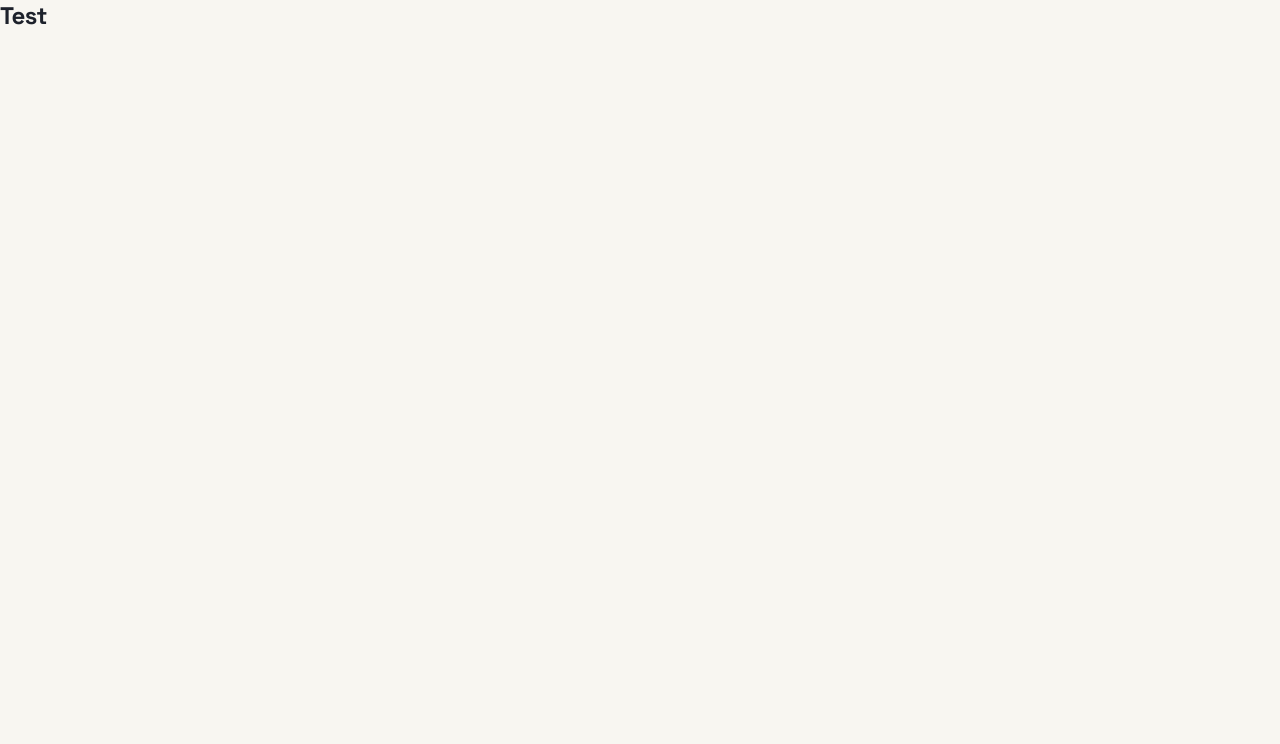
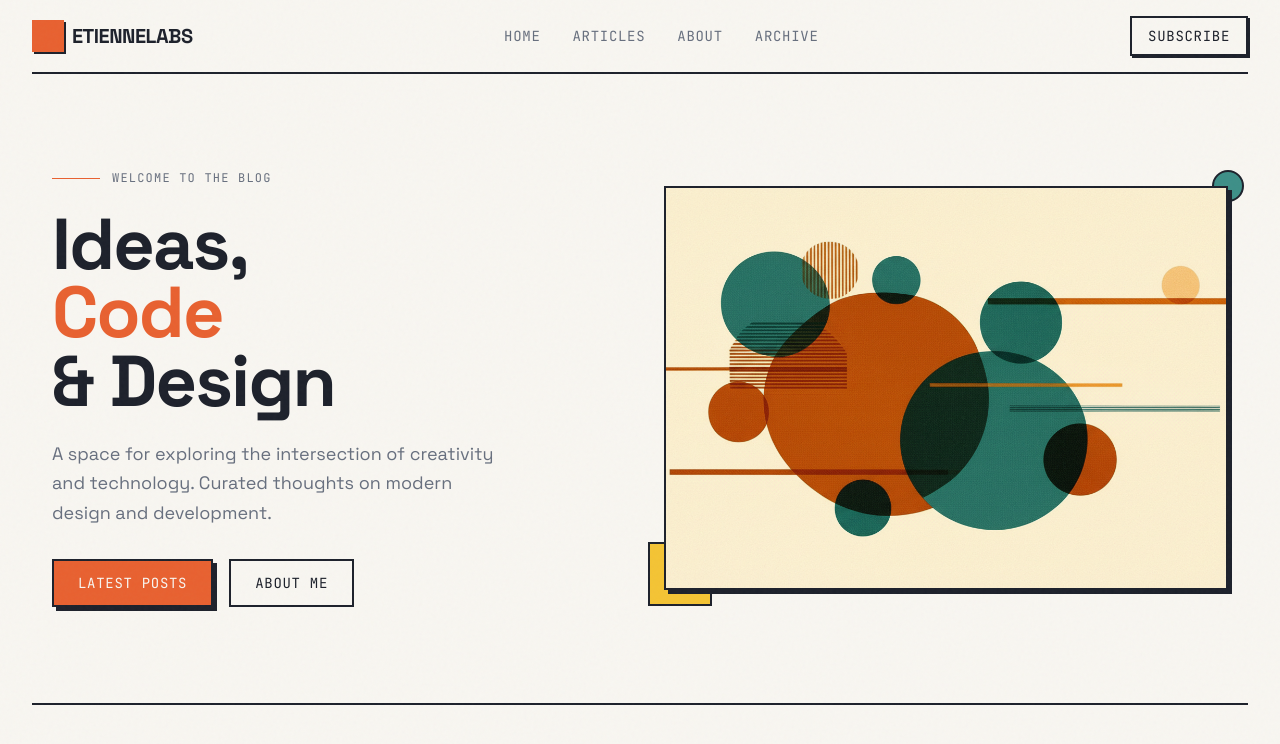
Before and after one commit to jellebaele/etiennelabs, a Next.js app: page / in a window 1280 px wide. Shown: the top 744 px of the page. Built offline with nearby package versions, Linux system fonts and the light colour scheme.

Commit message:
Add HeroSection

```diff
--- a/src/app/layout.tsx
+++ b/src/app/layout.tsx
@@ -1,20 +1,10 @@
-import type { Metadata } from "next";
-import { Geist, Geist_Mono } from "next/font/google";
-import "./globals.css";
-
-const geistSans = Geist({
-  variable: "--font-geist-sans",
-  subsets: ["latin"],
-});
-
-const geistMono = Geist_Mono({
-  variable: "--font-geist-mono",
-  subsets: ["latin"],
-});
+import Header from '@/components/Header';
+import type { Metadata } from 'next';
+import './globals.css';
 
 export const metadata: Metadata = {
-  title: "Create Next App",
-  description: "Generated by create next app",
+  title: 'etiennelab.dev',
+  description: 'A blog site',
 };
 
 export default function RootLayout({
@@ -24,10 +14,16 @@ export default function RootLayout({
 }>) {
   return (
     <html
-      lang="en"
-      className={`${geistSans.variable} ${geistMono.variable} h-full antialiased`}
-    >
-      <body className="min-h-full flex flex-col">{children}</body>
+      lang='en'
+      suppressHydrationWarning>
+      <body>
+        <div className='min-h-screen bg-background max-w-7xl mx-auto px-8'>
+          <div className='grain-overlay' />
+          <Header />
+          {children}
+          {/* <Footer /> */}
+        </div>
+      </body>
     </html>
   );
 }
--- /dev/null
+++ b/src/app/not-found.tsx
@@ -0,0 +1,17 @@
+import Link from 'next/link';
+
+const NotFound = () => {
+  return (
+    <div className='min-h-screen flex flex-col items-center justify-center gap-4'>
+      <h1 className='text-4xl font-bold'>404</h1>
+      <p className='text-muted-foreground font-mono'>Page not found</p>
+      <Link
+        href='/'
+        className='font-mono text-xs uppercase tracking-widest text-muted-foreground hover:text-primary transition-colors'>
+        ← Back home
+      </Link>
+    </div>
+  );
+};
+
+export default NotFound;
--- a/src/app/page.tsx
+++ b/src/app/page.tsx
@@ -1,67 +1,9 @@
+import HeroSection from '@/components/HeroSection';
+
 export default function Home() {
   return (
-    // <div className="flex flex-col flex-1 items-center justify-center bg-zinc-50 font-sans dark:bg-black">
-    //   <main className="flex flex-1 w-full max-w-3xl flex-col items-center justify-between py-32 px-16 bg-white dark:bg-black sm:items-start">
-    //     <Image
-    //       className="dark:invert"
-    //       src="/next.svg"
-    //       alt="Next.js logo"
-    //       width={100}
-    //       height={20}
-    //       priority
-    //     />
-    //     <div className="flex flex-col items-center gap-6 text-center sm:items-start sm:text-left">
-    //       <h1 className="max-w-xs text-3xl font-semibold leading-10 tracking-tight text-black dark:text-zinc-50">
-    //         To get started, edit the page.tsx file.
-    //       </h1>
-    //       <p className="max-w-md text-lg leading-8 text-zinc-600 dark:text-zinc-400">
-    //         Looking for a starting point or more instructions? Head over to{" "}
-    //         <a
-    //           href="https://vercel.com/templates?framework=next.js&utm_source=create-next-app&utm_medium=appdir-template-tw&utm_campaign=create-next-app"
-    //           className="font-medium text-zinc-950 dark:text-zinc-50"
-    //         >
-    //           Templates
-    //         </a>{" "}
-    //         or the{" "}
-    //         <a
-    //           href="https://nextjs.org/learn?utm_source=create-next-app&utm_medium=appdir-template-tw&utm_campaign=create-next-app"
-    //           className="font-medium text-zinc-950 dark:text-zinc-50"
-    //         >
-    //           Learning
-    //         </a>{" "}
-    //         center.
-    //       </p>
-    //     </div>
-    //     <div className="flex flex-col gap-4 text-base font-medium sm:flex-row">
-    //       <a
-    //         className="flex h-12 w-full items-center justify-center gap-2 rounded-full bg-foreground px-5 text-background transition-colors hover:bg-[#383838] dark:hover:bg-[#ccc] md:w-[158px]"
-    //         href="https://vercel.com/new?utm_source=create-next-app&utm_medium=appdir-template-tw&utm_campaign=create-next-app"
-    //         target="_blank"
-    //         rel="noopener noreferrer"
-    //       >
-    //         <Image
-    //           className="dark:invert"
-    //           src="/vercel.svg"
-    //           alt="Vercel logomark"
-    //           width={16}
-    //           height={16}
-    //         />
-    //         Deploy Now
-    //       </a>
-    //       <a
-    //         className="flex h-12 w-full items-center justify-center rounded-full border border-solid border-black/[.08] px-5 transition-colors hover:border-transparent hover:bg-black/[.04] dark:border-white/[.145] dark:hover:bg-[#1a1a1a] md:w-[158px]"
-    //         href="https://nextjs.org/docs?utm_source=create-next-app&utm_medium=appdir-template-tw&utm_campaign=create-next-app"
-    //         target="_blank"
-    //         rel="noopener noreferrer"
-    //       >
-    //         Documentation
-    //       </a>
-    //     </div>
-    //   </main>
-    // </div>
-
     <div className='min-h-screen bg-background'>
-      <h1 className='text-2xl'>Test</h1>
+      <HeroSection />
     </div>
   );
 }
--- /dev/null
+++ b/src/components/Header.tsx
@@ -0,0 +1,40 @@
+import Link from 'next/link';
+
+const navItems = [
+  { label: 'Home', href: '/' },
+  { label: 'Articles', href: '/articles' },
+  { label: 'About', href: '/#about' },
+  { label: 'Archive', href: '/#archive' },
+];
+
+const Header = () => {
+  return (
+    <header className='border-b-2 border-foreground bg-background'>
+      <div className='container flex items-center justify-between py-4'>
+        <Link
+          href='/'
+          className='flex items-center gap-2'>
+          <div className='w-8 h-8 bg-primary retro-shadow-sm' />
+          <span className='text-xl font-bold tracking-tight font-display'>ETIENNELABS</span>
+        </Link>
+
+        <nav className='hidden md:flex items-center gap-8'>
+          {navItems.map((item) => (
+            <Link
+              key={item.label}
+              href={item.href}
+              className='text-sm font-mono uppercase tracking-wider text-muted-foreground hover:text-primary transition-colors'>
+              {item.label}
+            </Link>
+          ))}
+        </nav>
+
+        <button className='retro-border retro-shadow-sm px-4 py-2 text-sm font-mono uppercase tracking-wider hover:bg-primary hover:text-primary-foreground hover:border-primary transition-all'>
+          Subscribe
+        </button>
+      </div>
+    </header>
+  );
+};
+
+export default Header;
--- /dev/null
+++ b/src/components/HeroSection.tsx
@@ -0,0 +1,60 @@
+import Image from 'next/image';
+
+const HeroSection = () => {
+  return (
+    <section className='relative overflow-hidden border-b-2 border-foreground'>
+      <div className='container py-16 md:py-24'>
+        <div className='grid grid-cols-1 md:grid-cols-2 gap-12 items-center mx-5'>
+          <div className='space-y-6 opacity-0 animate-fade-up'>
+            <div className='flex items-center gap-3'>
+              <div className='h-px w-12 bg-primary' />
+              <span className='font-mono text-xs uppercase tracking-widest text-muted-foreground'>
+                Welcome to the blog
+              </span>
+            </div>
+
+            <h1 className='text-5xl md:text-7xl font-bold leading-[0.95] tracking-tight'>
+              Ideas,
+              <br />
+              <span className='text-primary'>Code</span>
+              <br />& Design
+            </h1>
+
+            <p className='text-muted-foreground text-lg leading-relaxed max-w-md'>
+              A space for exploring the intersection of creativity and technology. Curated thoughts
+              on modern design and development.
+            </p>
+
+            <div className='flex gap-4 pt-2'>
+              <button className='bg-primary text-primary-foreground retro-shadow px-6 py-3 font-mono text-sm uppercase tracking-wider hover:-translate-y-0.5 transition-transform border-2 border-foreground'>
+                Latest Posts
+              </button>
+              <button className='retro-border px-6 py-3 font-mono text-sm uppercase tracking-wider hover:bg-muted transition-colors'>
+                About Me
+              </button>
+            </div>
+          </div>
+
+          <div
+            className='relative opacity-0 animate-fade-up'
+            style={{ animationDelay: '0.2s' }}>
+            <div className='retro-border retro-shadow overflow-hidden'>
+              <Image
+                src='/hero-abstract.jpg'
+                alt='Abstract retro geometric art'
+                className='w-full h-100 object-cover'
+                width={900}
+                height={300}
+              />
+            </div>
+            {/* Decorative elements */}
+            <div className='absolute -bottom-4 -left-4 w-16 h-16 bg-accent border-2 border-foreground -z-10' />
+            <div className='absolute -top-4 -right-4 w-8 h-8 bg-secondary rounded-full border-2 border-foreground -z-10' />
+          </div>
+        </div>
+      </div>
+    </section>
+  );
+};
+
+export default HeroSection;
```
Also changed, not shown: public/hero-abstract.jpg (added).
